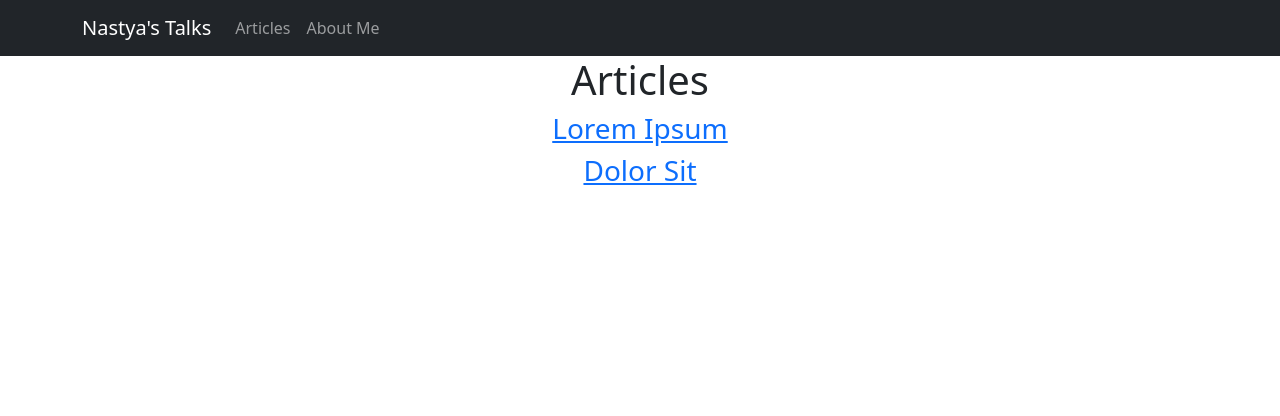
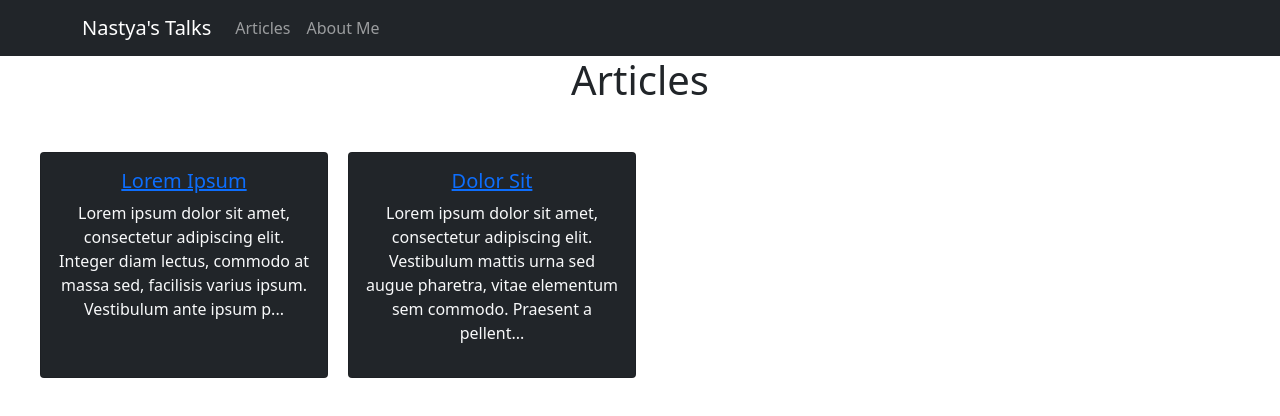
Before and after one commit to AnastasiyaSantalova/my-blog, a React (Create React App) app: page /articles in a window 1280 px wide. Shown: the top 416 px of the page. Built offline with nearby package versions, Linux system fonts and the light colour scheme.

Commit message:
[004-articles-list-component] articles list and articles card components added

```diff
--- /dev/null
+++ b/src/components/article-card/ArticleCard.css
@@ -0,0 +1,3 @@
+.article-card {
+    margin: 10px;
+}
--- /dev/null
+++ b/src/components/article-card/ArticleCard.js
@@ -0,0 +1,28 @@
+import { Card } from "react-bootstrap";
+import { Link } from "react-router-dom";
+import "./ArticleCard.css";
+
+const ArticleCard = props => {
+	const article = props.article;
+	const content = {__html: article.content.substr(0,150)+'...'};
+
+	return (
+		<Card
+			bg='dark'
+			text='light'
+			style={{ width: '18rem' }}
+			className="mb-2 article-card"
+		>
+			<Card.Body>
+				<Card.Title>
+					<Link to={`/articles/${article.url}`}>
+						{article.name}
+					</Link>
+				</Card.Title>
+				<Card.Text dangerouslySetInnerHTML={content}></Card.Text>
+			</Card.Body>
+		</Card>
+	)
+}
+
+export default ArticleCard;
--- /dev/null
+++ b/src/components/articles-list/ArticlesList.css
@@ -0,0 +1,5 @@
+.articles-list {
+    display: flex;
+    flex-wrap: wrap;
+    padding: 30px;
+}
--- /dev/null
+++ b/src/components/articles-list/ArticlesList.js
@@ -0,0 +1,16 @@
+import './ArticlesList.css';
+import ArticleCard from '../article-card/ArticleCard';
+
+const ArticlesList = (props) => {
+    const articles = props.articles;
+
+    return (
+        <div className='articles-list'>
+            {articles.map((article, key) => {
+                return <ArticleCard key={key} article={article} />
+            })}
+        </div>
+    )
+}
+
+export default ArticlesList;
--- a/src/pages/articles-list/ArticlesListPage.js
+++ b/src/pages/articles-list/ArticlesListPage.js
@@ -1,13 +1,11 @@
-import { Link } from 'react-router-dom';
+import ArticlesList from '../../components/articles-list/ArticlesList';
 import articles from './../../mock/articles-mocked';
 
 const ArticlesListPage = () => {
     return (
         <>
             <h1>Articles</h1>
-            {articles.map((article, key) => {
-                return <Link key={key} to={`/articles/${article.url}`}><h3>{article.name}</h3></Link>
-            })}
+            <ArticlesList articles={articles} />
         </>
     )
 }
```
